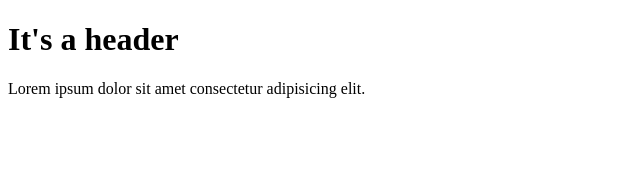
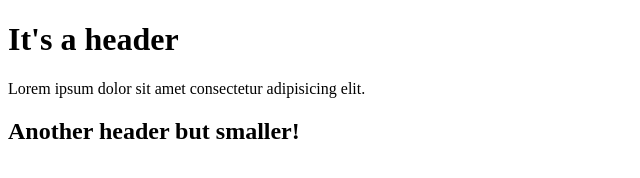
Before and after one commit to SepehrSi/testFlightMKII, a plain HTML site: page index.html in a window 1280 px wide. Shown: the whole page, without its empty margins (0-640 px from the left). Drawn offline with Linux system fonts and the light colour scheme.

Commit message:
add a h2 header!

```diff
--- a/index.html
+++ b/index.html
@@ -9,5 +9,6 @@
 <body>
     <h1>It's a header</h1>
     <p>Lorem ipsum dolor sit amet consectetur adipisicing elit.</p>
+    <h2>Another header but smaller!</h2>
 </body>
 </html>
```
